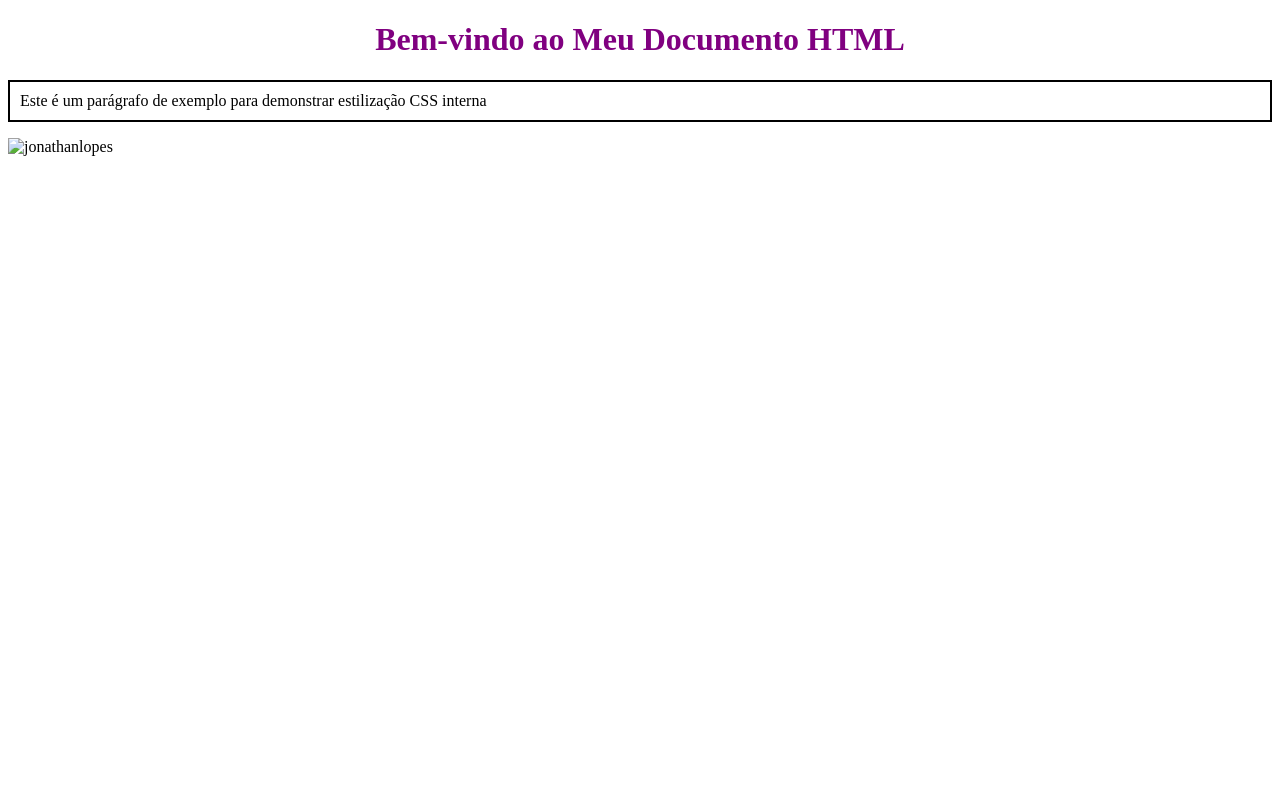
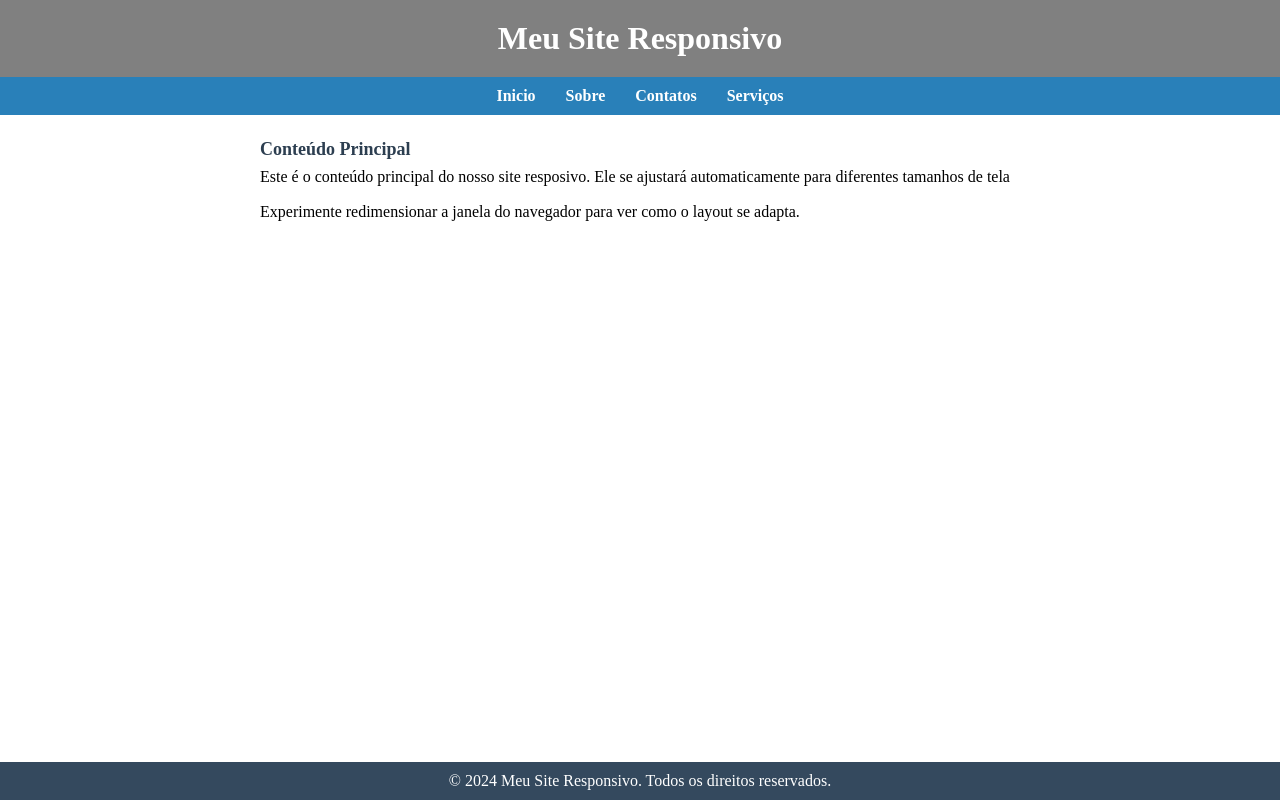
Before and after one commit to jonathanlopesce/aula4atividades, a plain HTML site: page index.html in a window 1280 px wide. Drawn offline with Linux system fonts and the light colour scheme.

Commit message:
Add files via upload

```diff
--- a/index.html
+++ b/index.html
@@ -1,16 +1,33 @@
 <!DOCTYPE html>
-<html lang="pt-br">
+<html lang="pr-br">
 <head>
     <meta charset="UTF-8">
     <meta name="viewport" content="width=device-width, initial-scale=1.0">
-    <title>AtividadeIII</title>
+    <title>AtividadeIV</title>
     <link rel="stylesheet" href="style.css">
 </head>
 <body>
-    <center>
-        <h1>Bem-vindo ao Meu Documento HTML</h1>
-    </center>
-    <p>Este é um parágrafo de exemplo para demonstrar estilização CSS interna</p>
-    <img src="imagens/jonathanlopes.jpg" alt="jonathanlopes">
+    <header>
+        <h1>Meu Site Responsivo</h1>
+    </header>
+    <nav>
+        <ul>
+            <li><a href="#">Inicio</a></li>
+            <li><a href="#">Sobre</a></li>
+            <li><a href="#">Contatos</a></li>
+            <li><a href="#">Serviços</a></li>
+        </ul>
+    </nav>
+    <main>
+        <section>
+            <h3>Conteúdo Principal</h3>
+                <p>Este é o conteúdo principal do nosso site resposivo. Ele se ajustará automaticamente para diferentes tamanhos de tela </p>
+                    <p>Experimente redimensionar a janela do navegador para ver como o layout se adapta.</p>
+        </section>
+    </main>
+    <footer>
+        <p>&copy; 2024 Meu Site Responsivo. Todos os direitos reservados.</p>
+    </footer>
+
 </body>
 </html>
--- a/style.css
+++ b/style.css
@@ -1,13 +1,77 @@
-h1 {
-    color: purple;
+* {
+    margin: 0;
+    padding: 0;
+    box-sizing: border-box;
 }
-p {
-    border: 2px solid black;
+header {
+    background-color: grey;
+    color: white;
+    text-align: center;
+    padding: 20px;
+}
+nav {
+    background-color: #2980b9;
     padding: 10px;
 
 }
+nav ul {
+    list-style-type: none;
+    display: flex;
+    justify-content: center;
+}
+nav ul li {
+    margin: 0 15px;
+}
+nav ul li a {
+    color: white;
+    text-decoration: none;
+    font-weight: bold;
+}
+nav ul li a:hover {
+    color: #fc0707;
 
-img {
-    width: 300px;
-    height: auto;
 }
+main {
+    padding: 20px;
+    max-width: 800px;
+    margin: 0 auto;
+    font-size: 16px;
+    line-height: 1.6;
+}
+main section h3 {
+    margin-bottom: 20p;
+    color: #2c3e50 ;
+    font-size: large;
+}
+main section p {
+    margin-bottom: 10px;
+}
+footer {
+    background-color: #34495e;
+    color: white;
+    text-align: center;
+    padding: 10px;
+    position: fixed;
+    bottom: 0;
+    width: 100%;
+}
+
+@media screen and (max-windth: 600px) {
+    nav ul {
+        flex-direction: column;
+    }
+    nav ul li {
+        margin: 10px 0;
+    }
+    main {
+        padding: 10px;
+        font-size: 14px;
+    }
+    header {
+        padding: 10px;
+    }
+    footer {
+        position: static;
+    }
+
+}
```
